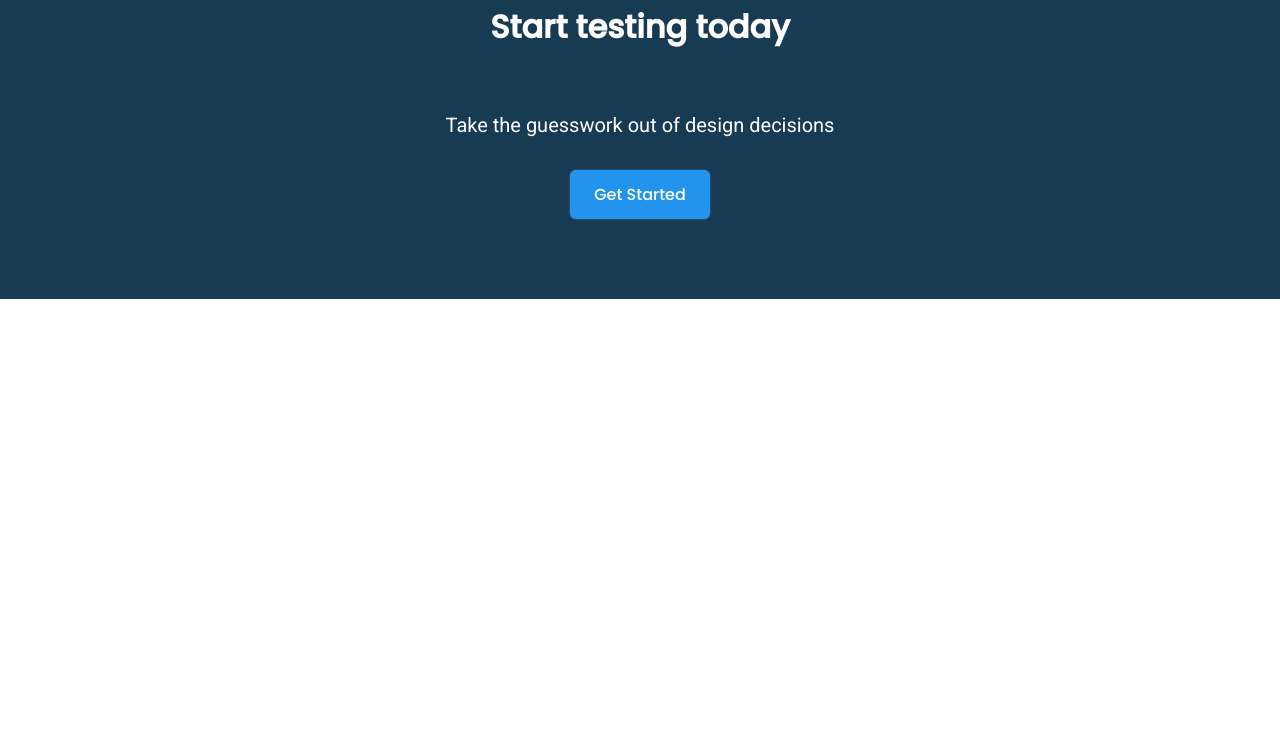
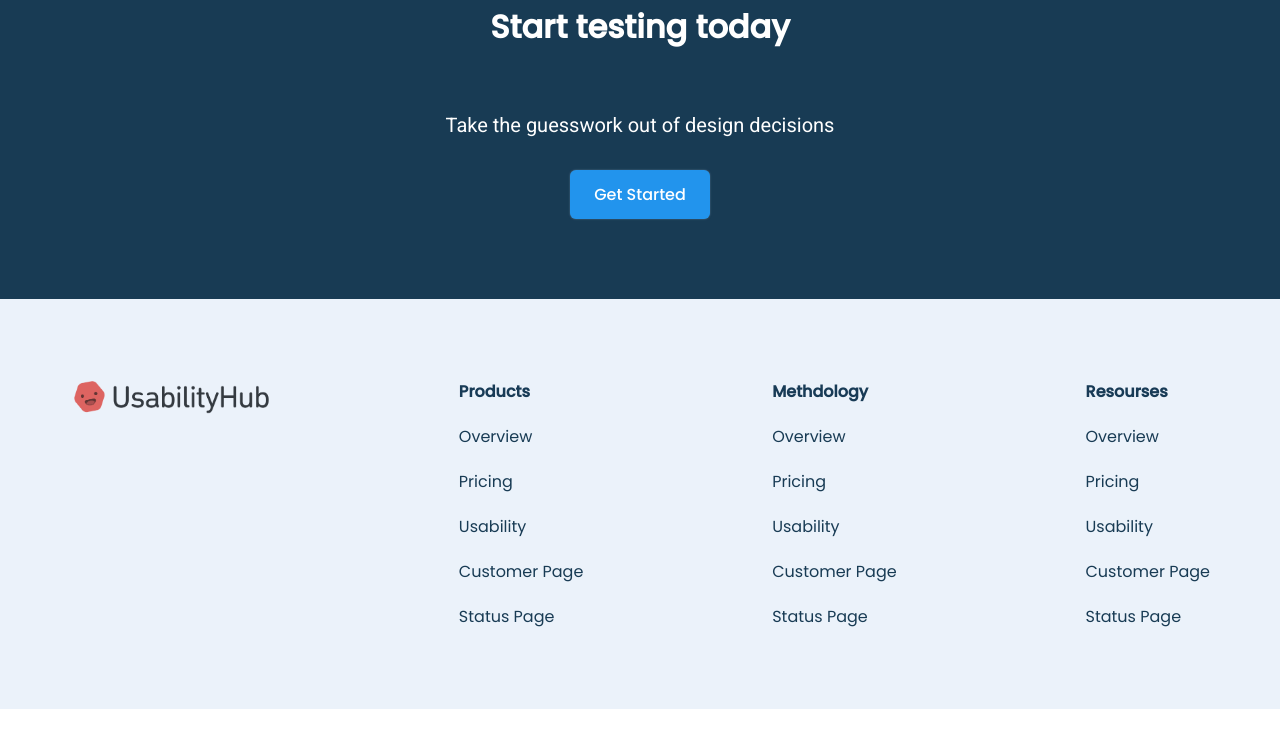
Before and after one commit to ipshita-tiwari/usability-clone, a plain HTML site: page index.html in a window 1280 px wide. Shown: the part 3968-4715 px from the top of the page. Before the commit the page ends 4667 px from the top, so only its background shows below. Drawn offline with Linux system fonts and the light colour scheme.

Commit message:
add footer

```diff
--- a/index.html
+++ b/index.html
@@ -204,7 +204,40 @@
         <a href="" class="secondary-button">Get Started</a>
       </div>
     </section>
-    <footer></footer>
+    <footer>
+      <div class="container flex footer-container " >
+        <a href="#">
+          <img src="assets/asset 1.png " class="company-logo" alt="">
+        </a>
+<div class="link-column flex">
+  <h4>Products</h4>
+  <a href="#">Overview</a>
+  <a href="#">Pricing</a>
+  <a href="#">Usability</a>
+  <a href="#">Customer Page</a>
+  <a href="#">Status Page</a>
+
+</div>
+<div class="link-column flex">
+  <h4>Methdology</h4>
+  <a href="#">Overview</a>
+  <a href="#">Pricing</a>
+  <a href="#">Usability</a>
+  <a href="#">Customer Page</a>
+  <a href="#">Status Page</a>
+
+</div>
+<div class="link-column flex">
+  <h4>Resourses</h4>
+  <a href="#">Overview</a>
+  <a href="#">Pricing</a>
+  <a href="#">Usability</a>
+  <a href="#">Customer Page</a>
+  <a href="#">Status Page</a>
+
+</div>
+      </div>
+    </footer>
     <div class="subfooter"></div>
     <div class="spacer"></div>
     <script
--- a/style.css
+++ b/style.css
@@ -231,6 +231,29 @@ header {
   color: white;
   margin-top: 30px;
 }
+
+.footer-container{
+align-items: start;
+justify-content: space-between;
+}
+footer{
+padding-block: 80px;
+background-color: #ebf2fa;
+align-items: start;
+justify-content: space-between;
+}
+.link-column{
+  flex-direction: column;
+  align-items: start;
+  gap: 20px;
+}
+.link-column a{
+  color: #183b54;
+}
+.link-column a:hover{
+  color: var(--accent-color-dark);
+}
+
 .spacer {
   min-height: 50vh;
 }
```
